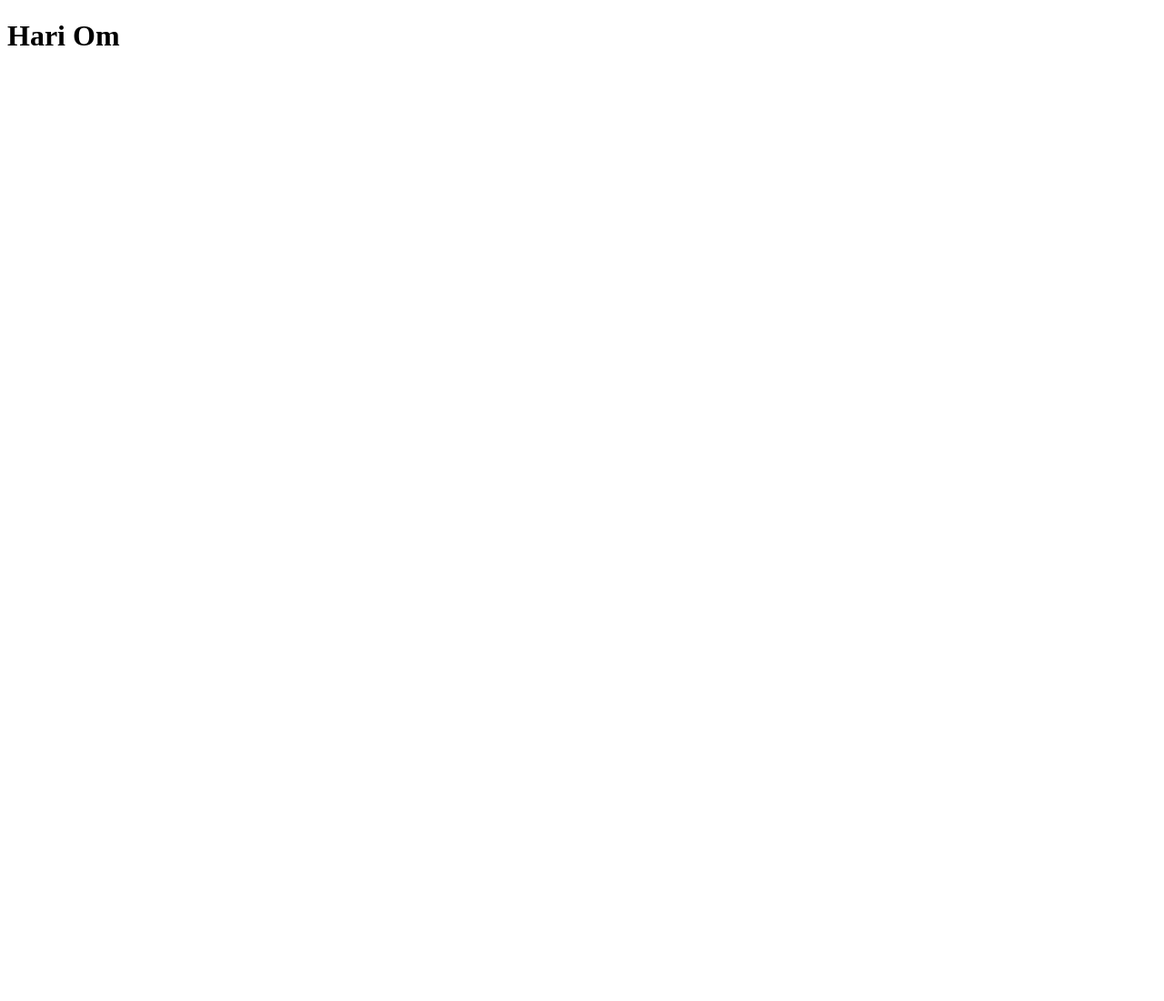
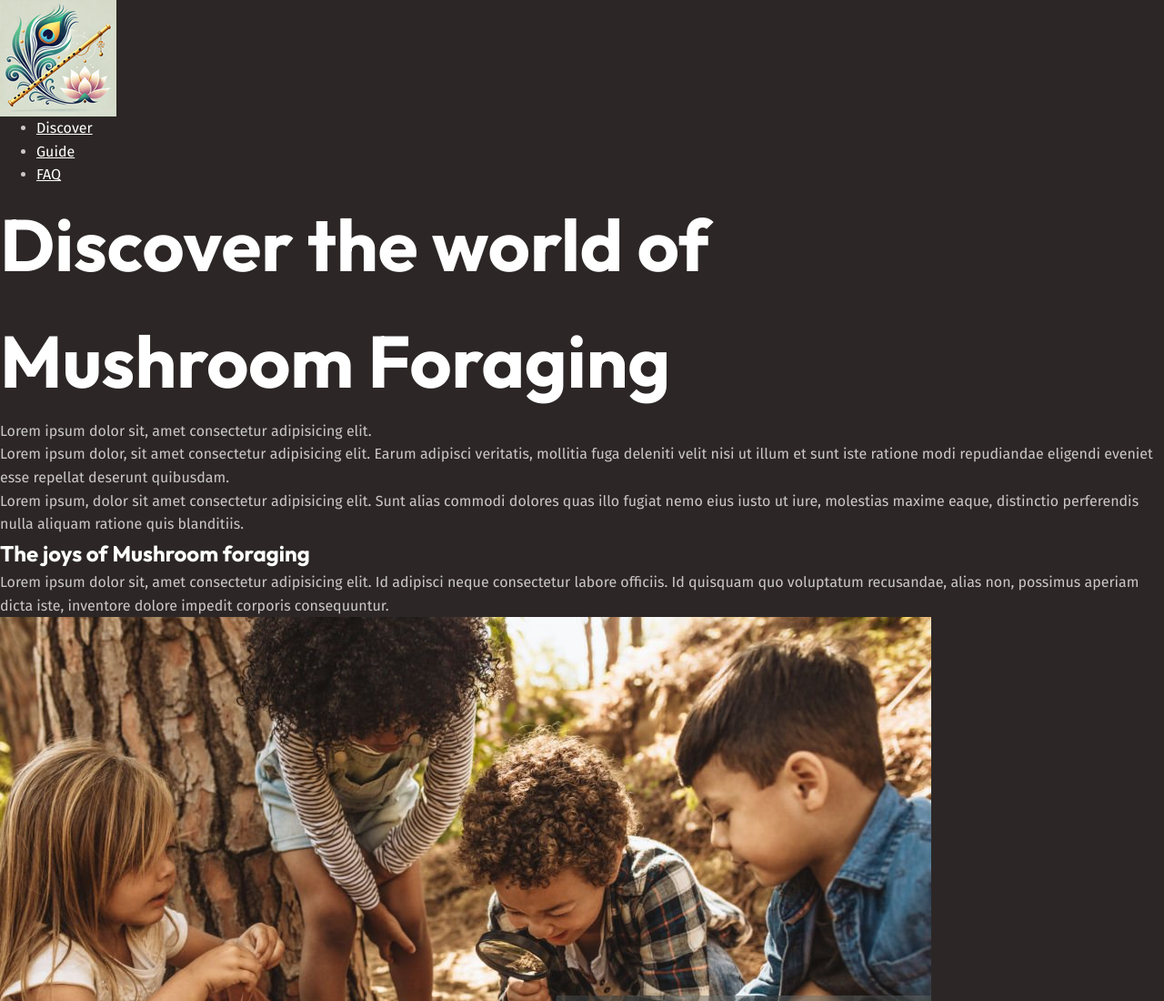
Before and after one commit to shridhargovindaiah/fem-from-scratch, a plain HTML site: page index.html in a window 1280 px wide. Shown: the top 1100 px of the page at 91% size. Before the commit the page ends 800 px from the top, so only its background shows below. Drawn offline with Linux system fonts and the light colour scheme.

Commit message:
Finishing the html

```diff
--- a/index.html
+++ b/index.html
@@ -1,12 +1,102 @@
 <!DOCTYPE html>
 <html lang="en">
-<head>
-    <meta charset="UTF-8">
-    <meta name="viewport" content="width=device-width, initial-scale=1.0">
+  <head>
+    <meta charset="UTF-8" />
+    <meta name="viewport" content="width=device-width, initial-scale=1.0" />
     <title>Hari Om</title>
-    <link rel="stylesheet" href="style.css">
-</head>
-<body>
-    <h1>Hari Om</h1>
-</body>
+    <link rel="stylesheet" href="style.css" />
+    <link rel="preconnect" href="https://fonts.googleapis.com" />
+    <link rel="preconnect" href="https://fonts.gstatic.com" crossorigin />
+    <link
+      href="https://fonts.googleapis.com/css2?family=Outfit:wght@100..900&family=Poppins:ital,wght@0,100;0,200;0,300;0,400;0,500;0,600;0,700;0,800;0,900;1,100;1,200;1,300;1,400;1,500;1,600;1,700;1,800;1,900&display=swap"
+      rel="stylesheet"
+    />
+    <link
+      href="https://fonts.googleapis.com/css2?family=Fira+Sans:ital,wght@0,100;0,200;0,300;0,400;0,500;0,600;0,700;0,800;0,900;1,100;1,200;1,300;1,400;1,500;1,600;1,700;1,800;1,900&family=Outfit:wght@100..900&family=Poppins:ital,wght@0,100;0,200;0,300;0,400;0,500;0,600;0,700;0,800;0,900;1,100;1,200;1,300;1,400;1,500;1,600;1,700;1,800;1,900&display=swap"
+      rel="stylesheet"
+    />
+  </head>
+  <body>
+    <header class="site-header">
+      <img src="/assets/logo-new.png" alt="Hari Om" />
+      <nav class="primary-navigation">
+        <ul>
+          <li><a href="/index.html">Discover</a></li>
+          <li><a href="#">Guide</a></li>
+          <li><a href="#">FAQ</a></li>
+        </ul>
+      </nav>
+    </header>
+    <main>
+      <section class="hero">
+        <h1>Discover the world of Mushroom Foraging</h1>
+        <p>Lorem ipsum dolor sit, amet consectetur adipisicing elit.</p>
+        <p>
+          Lorem ipsum dolor, sit amet consectetur adipisicing elit. Earum
+          adipisci veritatis, mollitia fuga deleniti velit nisi ut illum et sunt
+          iste ratione modi repudiandae eligendi eveniet esse repellat deserunt
+          quibusdam.
+        </p>
+        <p>
+          Lorem ipsum, dolor sit amet consectetur adipisicing elit. Sunt alias
+          commodi dolores quas illo fugiat nemo eius iusto ut iure, molestias
+          maxime eaque, distinctio perferendis nulla aliquam ratione quis
+          blanditiis.
+        </p>
+      </section>
+      <section>
+        <h2>The joys of Mushroom foraging</h2>
+        <p>Lorem ipsum dolor sit, amet consectetur adipisicing elit. Id adipisci neque consectetur labore officiis. Id quisquam quo voluptatum recusandae, alias non, possimus aperiam dicta iste, inventore dolore impedit corporis consequuntur.</p>
+        <!-- Need 3 columns -->
+        <div>
+          <div class="card">
+            <img src="/assets/outdoor-explorations.jpg" alt="Tightly Grouped" srcset="" />
+            <h3>Outdoor Exploration</h3>
+            <p>Lorem ipsum, dolor sit amet consectetur adipisicing elit. Dolorum, delectus. Nulla commodi doloremque culpa ab deleniti, molestias alias, autem cupiditate quibusdam ipsum ut ipsam et voluptas, ex quidem atque incidunt!</p>
+          </div>
+          <div class="card">
+            <img src="/assets/botanical-expertise.jpg" alt="Botanical Expertise" srcset="" />
+            <h3>Botanical Expertise</h3>
+            <p>Lorem ipsum dolor sit amet consectetur adipisicing elit. Asperiores at temporibus eveniet iste earum. Nihil, dolores iste libero commodi earum ipsa natus nemo iure doloremque eos dicta officiis repudiandae pariatur!</p>
+          </div>
+          <div class="card">
+            <img src="assets/culinary-delights.jpg" alt="Culinary Delights" srcset="" />
+            <h3>Culinary Delights</h3>
+            <p>Lorem ipsum dolor, sit amet consectetur adipisicing elit. Ducimus delectus nesciunt adipisci animi fugit voluptas debitis, doloribus veniam minima dolore itaque officia rerum, nam nobis consectetur at dignissimos inventore ut?</p>
+          </div>
+        </div>
+      </section>
+      <section>
+        <h2>Start your <span>Foraging Adventure</span></h2>
+        <p>Lorem ipsum dolor sit amet consectetur adipisicing elit. Ipsum, libero! Et, ex illum earum, aperiam sunt molestiae libero quidem reprehenderit enim culpa error, odit ad tenetur ratione iure labore placeat!</p>
+      </section>
+      <section>
+        <!-- need 2 columns -->
+        <div>
+            <div><img src="assets/know-your-mushrooms.jpg" alt="KYM" srcset=""></div>
+            <div>
+                <h2>Get to know your mushrooms</h2>
+                <p>Lorem ipsum, dolor sit amet consectetur adipisicing elit. Quibusdam, autem eius dolorem ducimus incidunt illum reiciendis expedita exercitationem distinctio tempora nesciunt sequi? Quo facilis ad inventore nihil ipsam iusto incidunt.</p>
+                <p>Lorem ipsum dolor sit amet consectetur adipisicing elit. </p>
+                <a href="" class="button">Reference Guide</a>
+            </div>
+        </div>
+      </section>
+      <section>
+        <!-- need 2 columns -->
+        <div>
+            <div>
+                <h2>Connect with Nature</h2>
+                <p>Lorem ipsum, dolor sit amet consectetur adipisicing elit. Minima deserunt unde facere, similique dolor voluptatem a. Quia reiciendis perspiciatis expedita, fugit commodi vero similique veniam omnis eius ipsa, velit unde?</p>
+                <a href="" class="button">Learn More</a>
+            </div>
+            <div><img src="assets/connect_with_nature.jpg" alt="Connect with Natures" srcset=""></div>
+        </div>
+      </section>
+    </main>
+    <footer class="site-footer">
+        <p>Happy Foraging</p>
+        <a href="">Contact Us</a>
+    </footer>
+  </body>
 </html>
--- a/style.css
+++ b/style.css
@@ -0,0 +1,189 @@
+@layer reset, base, layout, components;
+
+@layer reset {
+  /* 1. Use a more-intuitive box-sizing model */
+  *,
+  *::before,
+  *::after {
+    box-sizing: border-box;
+  }
+
+  /* 2. Remove default margin */
+  * {
+    margin: 0;
+  }
+
+  html {
+    -moz-text-size-adjust: none;
+    -webkit-text-size-adjust: none;
+    text-size-adjust: none;
+  }
+
+  [role="list"] {
+    list-style: none;
+    margin: 0;
+    padding: 0;
+  }
+
+  body {
+    /* 3. Add accessible line-height */
+    line-height: 1.6;
+    /* 4. Improve text rendering */
+    -webkit-font-smoothing: antialiased;
+  }
+
+  /* 5. Improve media defaults */
+  img,
+  picture,
+  video,
+  canvas,
+  svg {
+    display: block;
+    max-width: 100%;
+  }
+
+  /* 6. Inherit fonts for form controls */
+  input,
+  button,
+  textarea,
+  select {
+    font: inherit;
+  }
+
+  /* 7. Avoid text overflows */
+  p,
+  h1,
+  h2,
+  h3,
+  h4,
+  h5,
+  h6 {
+    overflow-wrap: break-word;
+  }
+
+  /* 8. Improve line wrapping */
+  p {
+    text-wrap: pretty;
+  }
+  h1,
+  h2,
+  h3,
+  h4,
+  h5,
+  h6 {
+    text-wrap: balance;
+  }
+
+  /*
+  9. Create a root stacking context
+*/
+  #root,
+  #__next {
+    isolation: isolate;
+  }
+}
+
+@layer base {
+  :root {
+    --clr-white: hsl(0, 0%, 100%);
+    --clr-gray-100: hsl(0, 2%, 79%);
+    --clr-brand-400: hsl(25, 88%, 75%);
+    --clr-brand-500: hsl(25, 88%, 66%);
+    --clr-green-400: hsl(143, 19%, 49%);
+    --clr-green-500: hsl(143, 38%, 37%);
+    --clr-brown-500: hsl(10, 5%, 25%);
+    --clr-brown-600: hsl(9, 7%, 21%);
+    --clr-brown-700: hsl(9, 8%, 16%);
+    --clr-brown-800: hsl(0, 6%, 15%);
+    --clr-brown-900: hsl(0, 6%, 13%);
+
+    --clr-orange-500: hsl(28, 43%, 28%);
+    --clr-red-500: hsl(359, 34%, 24%);
+    --clr-teal-500: hsl(186, 42%, 25%);
+
+    --ff-body: "Fira Sans", sans-serif;
+    --ff-heading: "Outfit", sans-serif;
+
+    --fs-300: 0.875rem;
+    --fs-400: 1rem;
+    --fs-500: 1.125rem;
+    --fs-600: 1.25rem;
+    --fs-700: 1.5rem;
+    --fs-800: 2rem;
+    --fs-900: 3.75rem;
+    --fs-1000: 3.75rem;
+
+    @media (width > 760px) {
+      --fs-500: 1.25rem;
+      --fs-600: 1.5rem;
+      --fs-700: 2rem;
+      --fs-800: 3rem;
+      --fs-900: 5rem;
+      --fs-1000: 7.5rem;
+    }
+  }
+
+  :root {
+    --text-main: var(--clr-gray-100);
+    --text-high-contrast: var(--clr-white);
+    --text-brand: var(--clr-brand-500);
+    --text-brand-light: var(--clr-brand-400);
+
+    --background-accent-light: var(--clr-green-400);
+    --background-accent-main: var(--clr-green-500);
+    --background-accent-dark: var(--clr-green-600);
+
+    --bacground-extra-light: var(--clr-brown-500);
+    --background-light:var(--clr-brown-600);
+    --background-main:var(--clr-brown-700);
+    --background-dark:var(--clr-brown-800);
+    --bacground-extra-dark: var(--clr-brown-900);
+  }
+
+  :root {
+    --font-size-heading-sm: var(--fs-700);
+    --font-size-heading-regular: var(--fs-800);
+    --font-size-heading-lg: var(--fs-900);
+    --font-size-heading-xl: var(--fs-1000);
+
+    --font-size-sm: var(--fs-300);
+    --font-size-regular: var(--fs-400);
+    --font-size-md: var(--fs-500);
+    --font-size-lg: var(--fs-600);
+  }
+
+  :root {
+    --border-radius-1: 0.25rem;
+    --border-radius-2: 0.5rem;
+    --border-radius-3: 0.55rem;
+  }
+
+  html {
+    font-family: var(--ff-body);
+    line-height: 1.6;
+  }
+
+  body {
+    font-size: var(--font-size-regular);
+    color: var(--text-main);
+    background-color: var(--background-main);
+  }
+
+  h1, h2, h3, h4 {
+    font-family: var(--ff-heading);
+    color: var(--text-high-contrast);
+  }
+
+  h1 {
+    font-size: var(--font-size-heading-lg);
+  }
+
+  a {
+    color: var(--text-high-contrast);
+  }
+
+  a:hover,
+  a:focus-visible {
+    color: var(--text-brand-light);
+  }
+}
```
Also changed, not shown: assets/botanical-expertise.jpg (added), assets/connect_with_nature.jpg (added), assets/culinary-delights.jpg (added), assets/know-your-mushrooms.jpg (added), assets/logo-new.png (added), assets/logo.webp (added), assets/outdoor-explorations.jpg (added).
